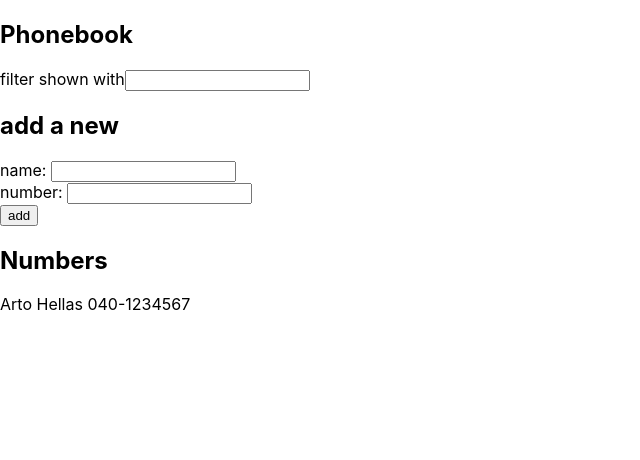
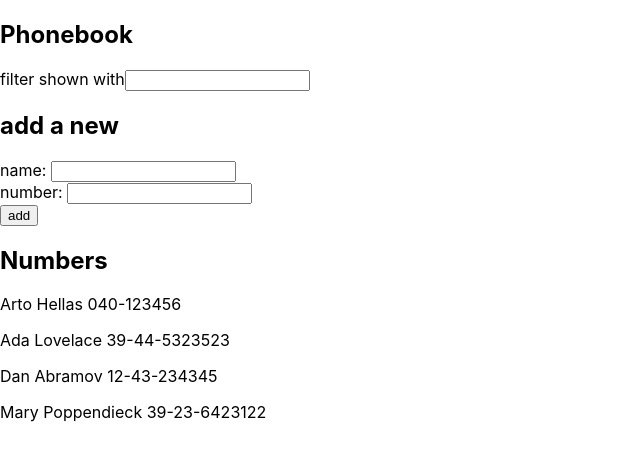
Before and after one commit to ArturCandelori/open-fullstack, a React (Create React App) app in the folder part2/phonebook/: page / in a window 1280 px wide. Shown: the top 460 px of the page, without its empty margins (0-640 px from the left). Built offline with nearby package versions, Linux system fonts and the light colour scheme; data requests are answered from the project's data file.

Commit message:
ex 2.11 ok

```diff
--- /dev/null
+++ b/part2/phonebook/db.json
@@ -0,0 +1,24 @@
+{
+  "persons": [
+    {
+      "name": "Arto Hellas",
+      "number": "040-123456",
+      "id": 1
+    },
+    {
+      "name": "Ada Lovelace",
+      "number": "39-44-5323523",
+      "id": 2
+    },
+    {
+      "name": "Dan Abramov",
+      "number": "12-43-234345",
+      "id": 3
+    },
+    {
+      "name": "Mary Poppendieck",
+      "number": "39-23-6423122",
+      "id": 4
+    }
+  ]
+}
--- a/part2/phonebook/src/App.js
+++ b/part2/phonebook/src/App.js
@@ -1,16 +1,22 @@
-import React, { useState } from 'react';
+import React, { useEffect, useState } from 'react';
+import axios from 'axios';
 
 import Filter from './components/Filter';
 import PersonForm from './components/PersonForm';
 import Persons from './components/Persons';
 
 const App = () => {
-  const [persons, setPersons] = useState([
-    { name: 'Arto Hellas', number: '040-1234567' },
-  ]);
+  const [persons, setPersons] = useState([]);
   const [newName, setNewName] = useState('');
   const [newNumber, setNewNumber] = useState('');
   const [search, setSearch] = useState('');
+
+  useEffect(() => {
+    axios.get('http://localhost:3001/persons').then(response => {
+      console.log(response);
+      setPersons(response.data);
+    });
+  }, []);
 
   const handleSearch = event => {
     setSearch(event.target.value);
```
Also changed, not shown: part2/phonebook/package.json (+6 -1 lines), 1 other file (tests, documents, lock files or other folders).
